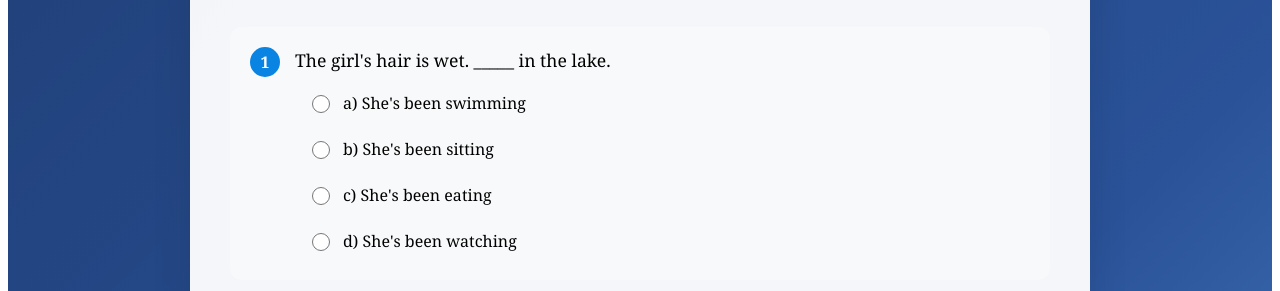
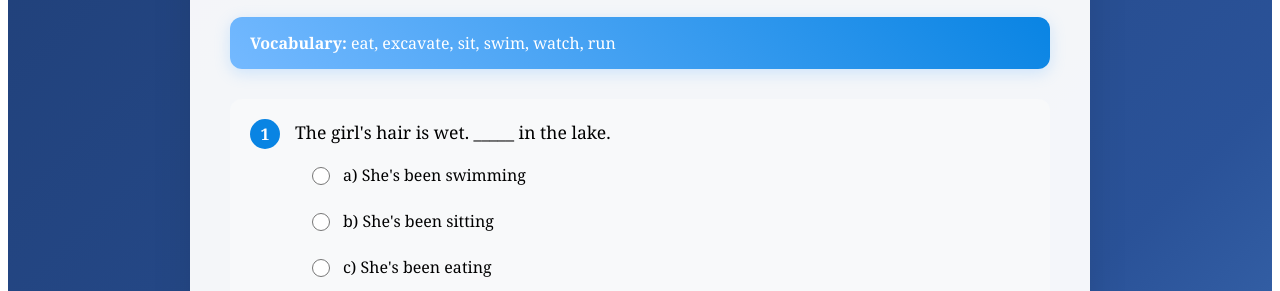
Before and after one commit to oscgre21/plan_estudio, a website: page public/water-vocabulary-exam.html in a window 1280 px wide. Shown: the part 483-774 px from the top of the page. Drawn offline with Linux system fonts and the light colour scheme.

Commit message:
feat: add vocabulary box to Section A header
Added vocabulary words display (eat, excavate, sit, swim, watch, run) in the Section A header for better reference during the exam.

🤖 Generated with [Claude Code](https://claude.com/claude-code)

Co-Authored-By: Claude Opus 4.5 <noreply@anthropic.com>

```diff
--- a/public/water-vocabulary-exam.html
+++ b/public/water-vocabulary-exam.html
@@ -500,6 +500,9 @@
                 <div class="section-header">
                     <h2>Section A: Present Progressive Form</h2>
                     <p>Select what these people have been doing:</p>
+                    <div class="vocab-box">
+                        <strong>Vocabulary:</strong> eat, excavate, sit, swim, watch, run
+                    </div>
                 </div>
 
                 <div class="questions" id="sectionAQuestions">
```
